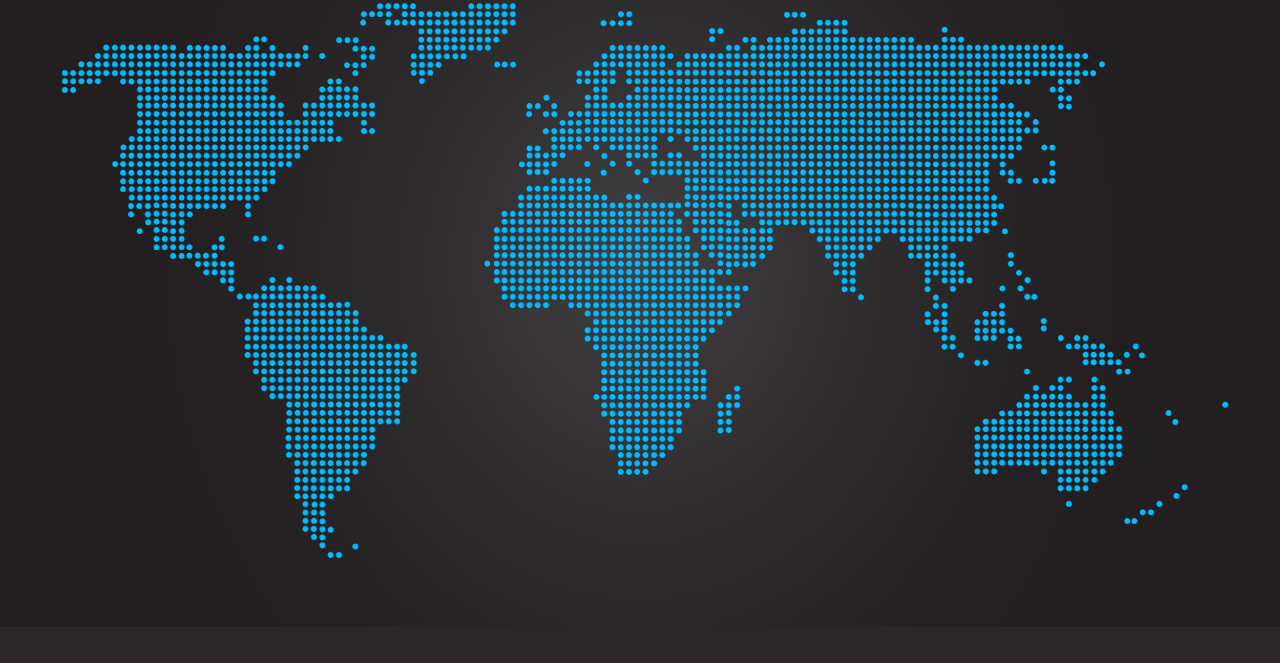
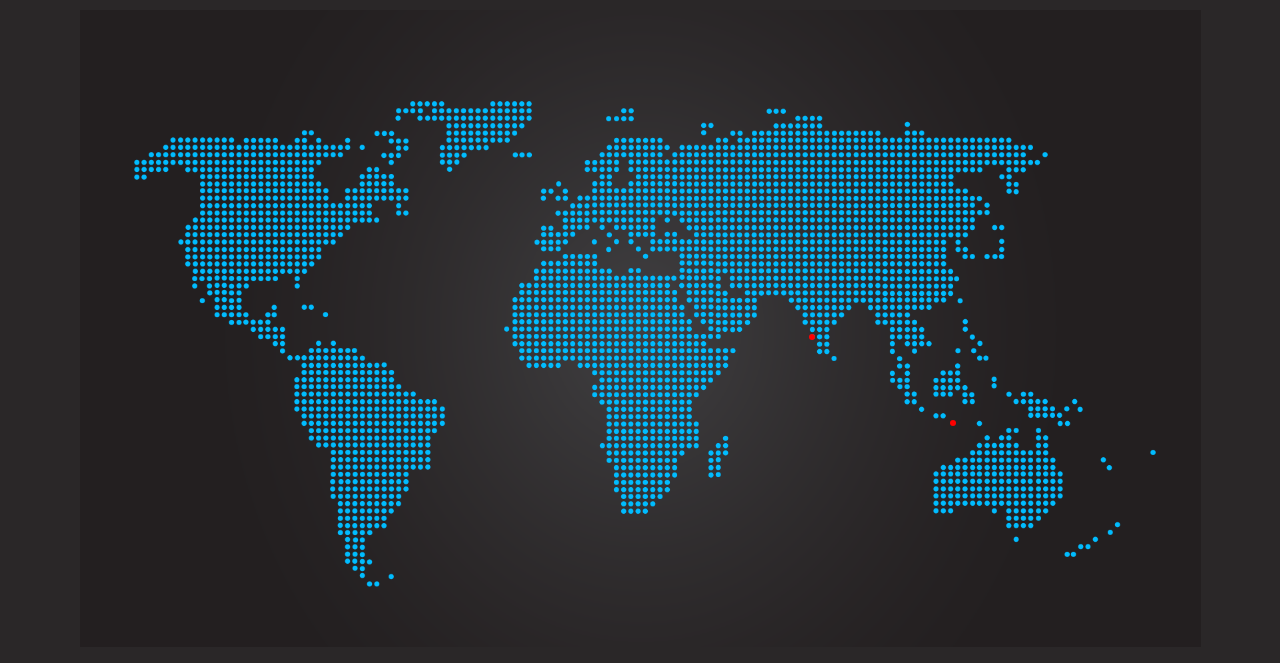
Before and after one commit to pistonsky/supertramp, a plain HTML site: page vote.html in a window 1280 px wide. Shown: the part 137-800 px from the top of the page. Drawn offline with nearby package versions, Linux system fonts and the light colour scheme.

Commit message:
add Bali, Goa destinations

```diff
--- a/css/vote.css
+++ b/css/vote.css
@@ -1,9 +1,9 @@
 body {
-  background: url(../images/map.png) center center no-repeat;
   background-color: #2a2728;
-  background-size: contain;
   font-family: 'Open Sans', Arial, Helvetica, sans-serif;
   font-weight: 800;
+  display: flex;
+  flex-direction: column;
 }
 
 h2 {
@@ -11,3 +11,31 @@ h2 {
   font-size: 4vh;
   color: orange;
 }
+
+#map {
+  background: url(../images/map.png) left top no-repeat;
+  background-size: contain;
+  width: 1121px;
+  height: 637;
+  margin: auto;
+  position: relative;
+}
+
+a.destination {
+  border-radius: 3px;
+  background: red;
+  width: 6px;
+  height: 6px;
+  display: block;
+  position: absolute;
+}
+
+#bali {
+  left: 870px;
+  top: 410px;
+}
+
+#goa {
+  left: 729px;
+  top: 324px;
+}
--- a/vote.html
+++ b/vote.html
@@ -4,8 +4,10 @@
     <link href='https://fonts.googleapis.com/css?family=Open+Sans:300,800' rel='stylesheet' type='text/css'>
   </head>
   <body>
-    <div id="container">
-      <h2>Where to send Pistonsky for the next season?</h2>
+    <h2>Куда сослать Пистонского бомжевать?<br>Голосуем!</h2>
+    <div id="map">
+    	<a href="http://yasobe.ru/na/pistonsky_bali" id="bali" class="destination" target="_blank" title="Бали"></a>
+    	<a href="http://yasobe.ru/na/pistonsky_goa" id="goa" class="destination" target="_blank" title="Гоа"></a>
     </div>
   </body>
 </html>
```
Also changed, not shown: index.html (+3 -3 lines).
